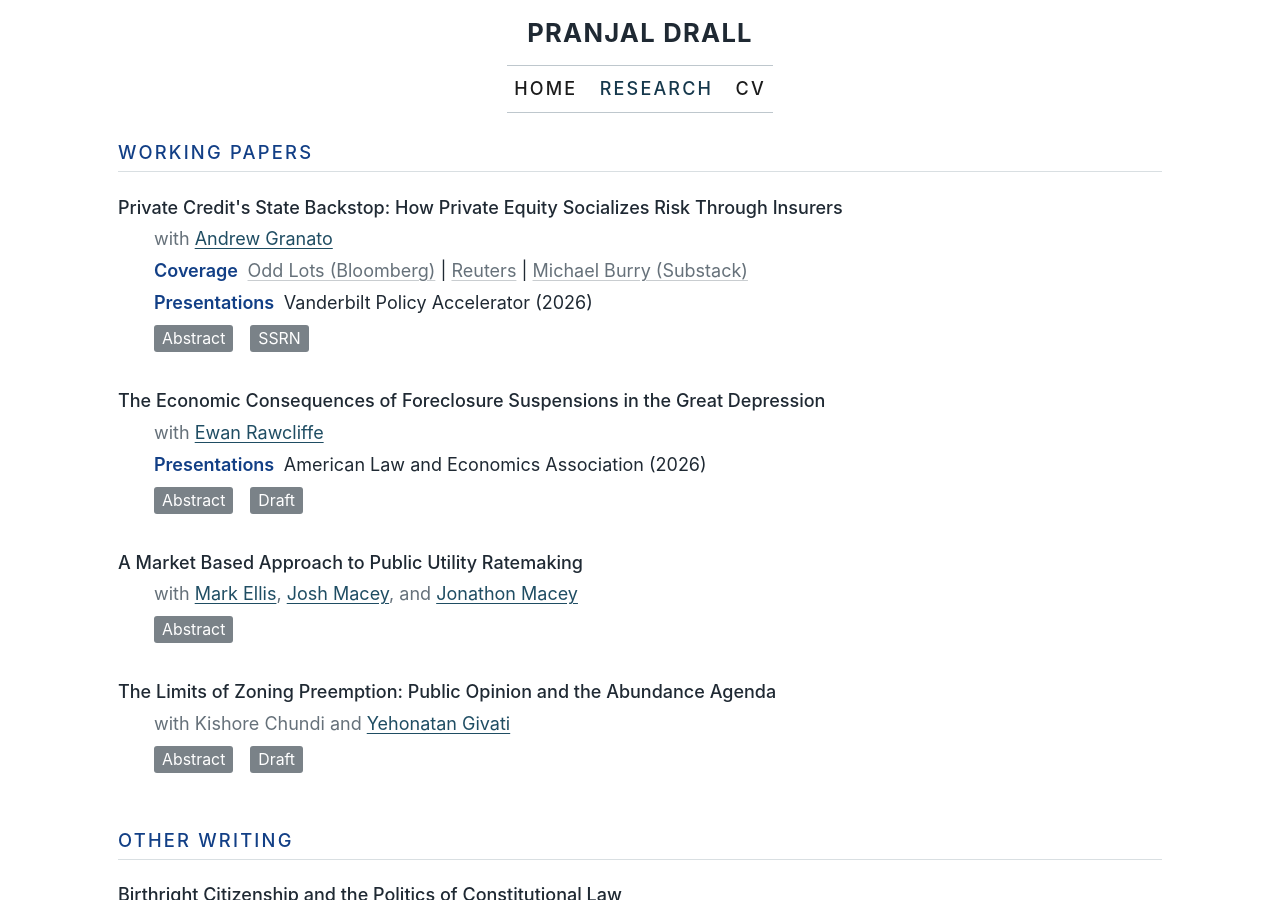
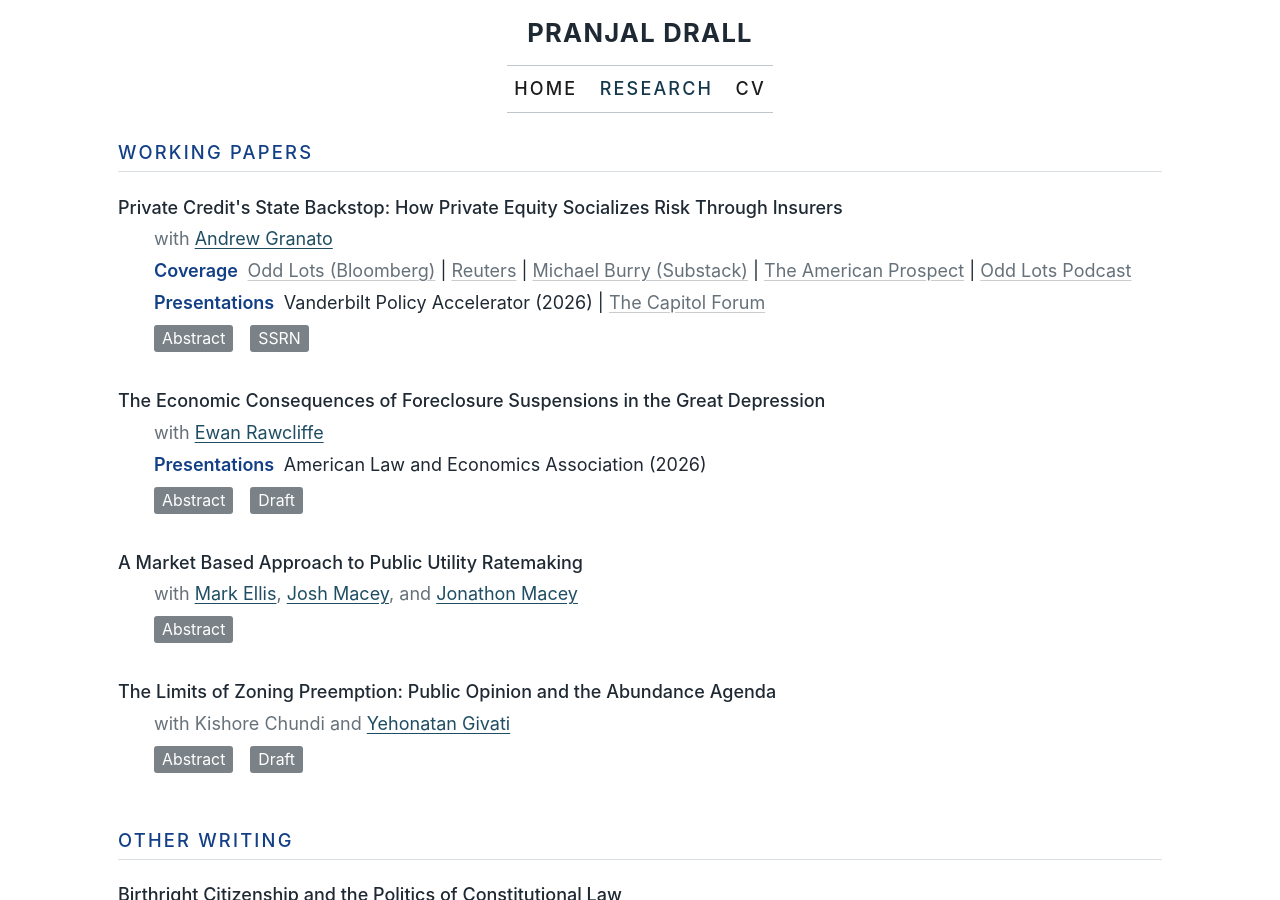
Before and after one commit to pranjal-drall/pranjal-drall.github.io, a Jekyll site: the page built from _pages/publications.md, in a window 1280 px wide and 900 px high, scrolled down 489 px. Built offline with Jekyll 4.4.1, drawn with Linux system fonts in a browser that asks for light colours; a script bundle is joined from its source files by our own code; library files that are not in the unit come from our copies.

Commit message:
Update publications.md

```diff
--- a/_pages/publications.md
+++ b/_pages/publications.md
@@ -57,8 +57,8 @@ function toggleAbstract(id) {
 <div class="publication-item">
   <div class="publication-title">Private Credit's State Backstop: How Private Equity Socializes Risk Through Insurers</div>
   <div class="coauthors">with <a href="https://sites.google.com/view/andrewgranato/">Andrew Granato</a></div>
-  <div class="coauthors paper-detail"><strong>Coverage</strong> <a href="https://www.bloomberg.com/news/newsletters/2026-07-24/the-real-reason-behind-the-private-credit-insurance-nexus?srnd=phx-oddlots">Odd Lots (Bloomberg)</a> | <a href="https://www.reuters.com/commentary/breakingviews/insurance-double-play-is-more-than-inside-baseball-2026-07-28/">Reuters</a> | <a href="https://michaeljburry.substack.com/p/short-thoughts-june-24-2026-offshore">Michael Burry (Substack)</a></div>
-  <div class="coauthors paper-detail"><strong>Presentations</strong> Vanderbilt Policy Accelerator (2026)</div>
+  <div class="coauthors paper-detail"><strong>Coverage</strong> <a href="https://www.bloomberg.com/news/newsletters/2026-07-24/the-real-reason-behind-the-private-credit-insurance-nexus?srnd=phx-oddlots">Odd Lots (Bloomberg)</a> | <a href="https://www.reuters.com/commentary/breakingviews/insurance-double-play-is-more-than-inside-baseball-2026-07-28/">Reuters</a> | <a href="https://michaeljburry.substack.com/p/short-thoughts-june-24-2026-offshore">Michael Burry (Substack)</a> | <a href="https://prospect.org/2026/08/03/ai-bailout-could-be-baked-into-bubble-private-equity-life-insurers-loans/">The American Prospect</a> | <a href="https://www.bloomberg.com/news/audio/2026-07-31/odd-lots-how-private-equity-reshaped-life-insurance-podcast?srnd=phx-oddlots">Odd Lots Podcast</a></div>
+  <div class="coauthors paper-detail"><strong>Presentations</strong> Vanderbilt Policy Accelerator (2026) | <a href="https://thecapitolforum.com/events/private-credits-state-backstop-how-private-equity-socializes-risk-through-insurers/">The Capitol Forum</a></div>
   <div class="publication-buttons">
     <button class="btn btn--abstract" onclick="toggleAbstract('private-credit-abstract')">Abstract</button>
     <a class="btn btn--primary" href="https://papers.ssrn.com/sol3/papers.cfm?abstract_id=7152239">SSRN</a>
```
